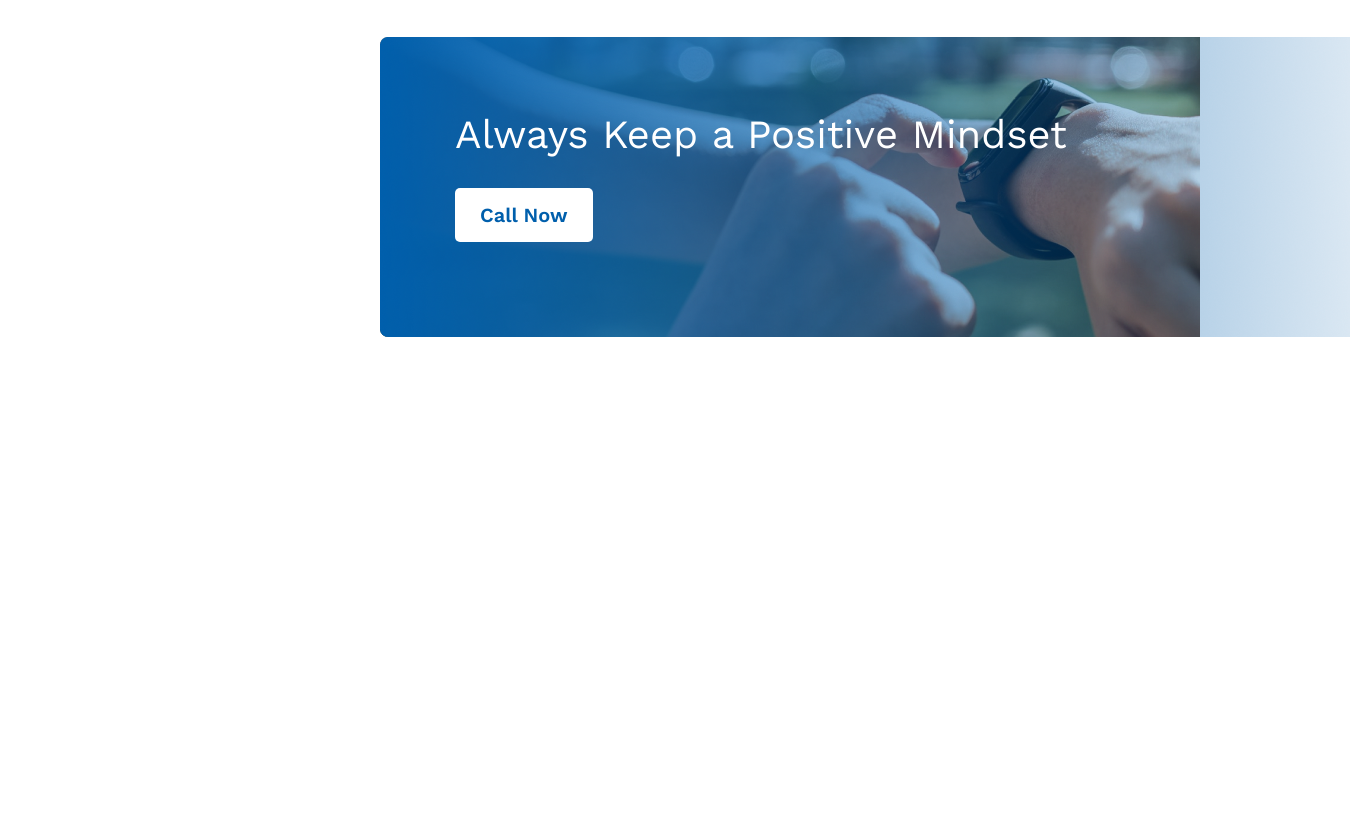
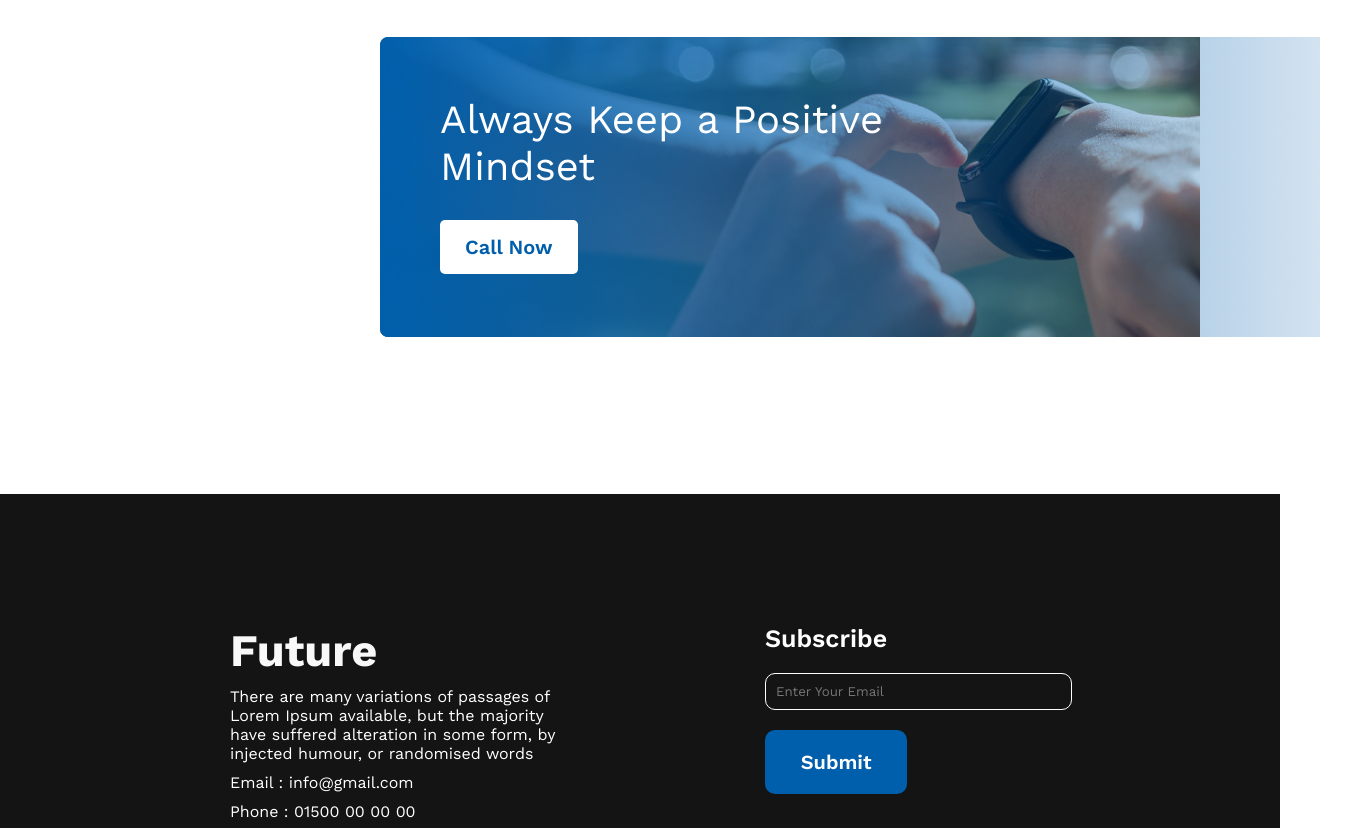
Before and after one commit to khioe0288/new-me, a plain HTML site: page index.html in a window 1280 px wide. Shown: the part 2317-3145 px from the top of the page, 1350 px wide, since content can reach past the window. Before the commit the page ends 2794 px from the top, so only its background shows below. Drawn offline with nearby package versions, Linux system fonts and the light colour scheme.

Commit message:
done and dusted

```diff
--- a/index.html
+++ b/index.html
@@ -100,6 +100,27 @@
 
     <footer>
 
+        <div class="footer-info">
+            <h2 class="footer-heading">Future</h2>
+            <p class="footer-description">There are many variations of passages of Lorem Ipsum available, but the majority have suffered alteration
+                in some form, by injected humour, or randomised words</p>
+            <p class="footer-description">Email : info@gmail.com</p>
+            <p class="footer-description">Phone : 01500 00 00 00</p>
+            <ul class="footer-socials">
+                <li class="social-links"><a href=""><img src="images/icons/fb.png" alt=""></a></li>
+                <li class="social-links"><a href=""><img src="images/icons/twitter.png" alt=""></a></li>
+                <li class="social-links"><a href=""><img src="images/icons/youtube.png" alt=""></a></li>
+            </ul>
+        </div>
+
+        <div class="footer-contact">
+            <h3 class="footer-contact-title">Subscribe</h3>
+            <form action="">
+                <input class="contact-email" placeholder="Enter Your Email" type="email" name="" id="">
+                <input class="contact-btn" type="submit" value="Submit">
+            </form>
+        </div>
+
     </footer>
 
 </body>
--- a/styles/designs.css
+++ b/styles/designs.css
@@ -128,17 +128,18 @@ main {
 
 /* gradient banner styles started */
 
-.grad-banner{
+.grad-banner {
     background-image: url('../images/watch.png');
     background-repeat: no-repeat;
     width: 100%;
     margin: 0 150px;
 }
-.grad{
+
+.grad {
     background-image: url('../images/gradient1.png');
     background-repeat: no-repeat;
     width: 100%;
-    padding: 75px;
+    padding: 60px;
 }
 
 .grad-heading {
@@ -146,6 +147,7 @@ main {
     font-size: 40px;
     font-weight: 400;
     text-align: left;
+    max-width: 460px;
 }
 
 .btn-grad {
@@ -159,5 +161,68 @@ main {
     border: 0;
 }
 
+/* gradient banner styles started */
 
-/* gradient banner styles started */
+/* footer styles */
+
+footer {
+    background: rgb(21, 20, 20);
+    padding: 130px 230px;
+    display: flex;
+    gap: 180px;
+}
+
+.footer-info {
+    width: 50%;
+    justify-content: center;
+}
+
+.footer-heading {
+    color: rgb(248, 248, 248);
+    font-size: 45px;
+    font-weight: 700;
+}
+
+.footer-description {
+    color: rgb(255, 255, 255);
+    font-size: 16px;
+    font-weight: 400;
+    margin: 10px 0;
+}
+
+.footer-socials {
+    display: flex;
+}
+
+.social-links {
+    margin-top: 20px;
+    margin-right: 20px;
+}
+
+.footer-contact-title {
+    color: rgb(255, 255, 255);
+    font-size: 25px;
+    font-weight: 600;
+}
+
+.contact-email {
+    margin: 20px 0;
+    padding: 10px;
+    color: white;
+    background-color: rgb(21, 20, 20);
+    border: 1px solid white;
+    border-radius: 10px;
+    width: 100%;
+}
+
+.contact-btn {
+    color: white;
+    background-color: rgb(0, 95, 172);
+    padding: 20px 30px;
+    border-radius: 10px;
+    font-size: 20px;
+    font-weight: 600;
+    border: none;
+    width: 50%;
+
+}
```
